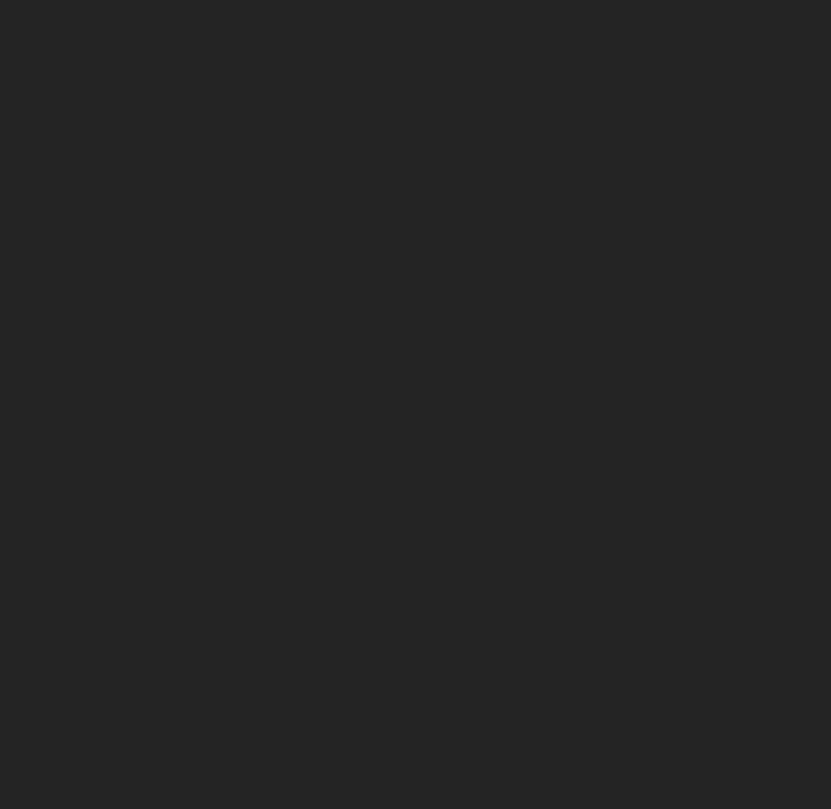
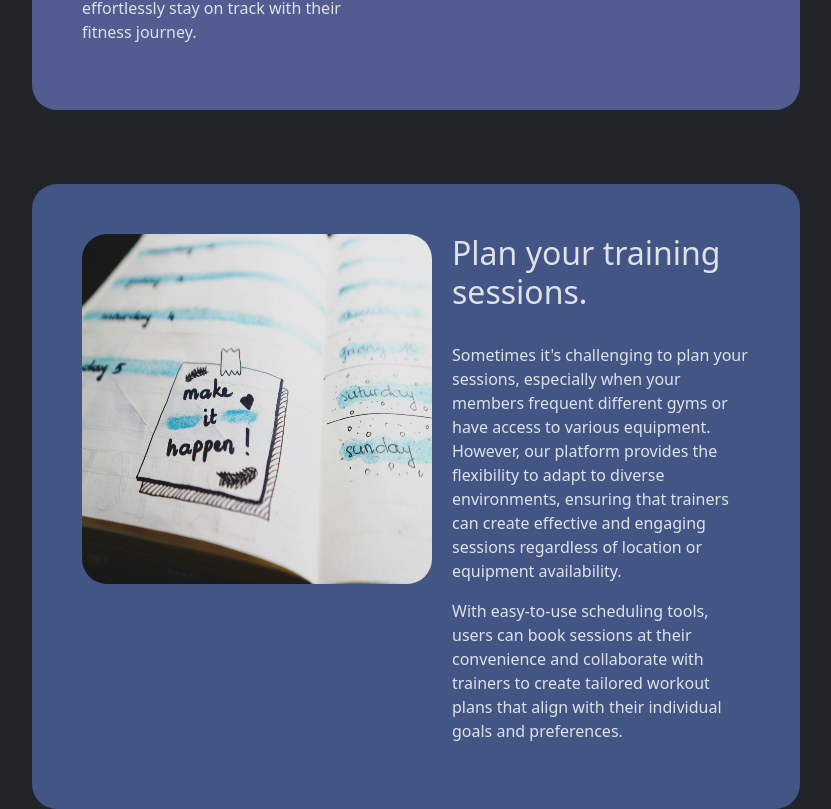
Before and after one commit to CojocaruRares/LatissimusDorsi.NET, a React (Vite) app in the folder licenta_v2.client/: page / in a window 1280 px wide. Shown: the part 2131-2940 px from the top of the page, without its empty margins (224-1055 px from the left). Before the commit the page ends 2056 px from the top, so only its background shows below. Built offline with nearby package versions, Linux system fonts and the light colour scheme; no server answers.

Commit message:
some front end changes

```diff
--- a/licenta_v2.client/src/Home.css
+++ b/licenta_v2.client/src/Home.css
@@ -2,12 +2,13 @@
 
 .hero-image {
     background-image: linear-gradient(rgba(0, 0, 0, 0.5), rgba(0, 0, 0, 0.5)), url("../public/img/home/home.jpg");
-    height: 48vw;
+    height: 100vh;
     background-position: center;
     background-repeat: no-repeat;
     background-size: cover;
     position: relative;
 }
+
 
 .hero-text {
     text-align: center;
@@ -83,34 +84,70 @@
     border-radius:25px;
 }
 
+.plan-session {
+    display: flex;
+    justify-content: space-between;
+    margin-top: 50px;
+    background-color: #435585;
+    width: 60vw;
+    border-radius: 25px;
+    padding: 50px;
+    align-self: center;
+}
 
-@media (max-width: 500px) {
+.planning-image {
+    width: 350px;
+    height: 350px;
+    margin-right: 20px;
+    border-radius: 25px;
+}
+
+
+
+@media (max-width: 1200px) {
     div.hero-text h1 {
         font-size: 1.5rem;
-        margin-top: 100px;
-    }
-
-    div.hero-text p:not(.role) {
-        display:none;
-    }
-}
-
-@media (max-width: 700px) {
-    div.hero-image {
-        height: 100vw;
-
-    }
-
-    div.hero-text h1{
-        font-size:1.5rem;
+        margin-top:120px;
     }
 
     div.hero-text p {
         font-size: 1rem;
     }
 
-    h2.title{
-        font-size:1.4rem;
+}
+@media (max-width: 950px) {
+    div.plan-workout {
+        width: 95vw;
+        flex-direction: column;
+    }
+
+    div.plan-session {
+        width: 95vw;
+        flex-direction: column;
+    }
+
+    div.athlete-comments-container {
+        grid-template-columns: 1fr;
+        gap: 20px;
+        padding: 10px;
+    }
+}
+
+@media (max-width: 700px) {
+    div.hero-image {
+        height: 100vh;
+    }
+
+    div.hero-text h1 {
+        font-size: 1.5rem;
+    }
+
+    div.hero-text p {
+        font-size: 1rem;
+    }
+
+    h2.title {
+        font-size: 1.4rem;
     }
 
     div.athlete-comments-container {
@@ -123,7 +160,7 @@
         font-size: 0.9rem;
     }
 
-    div p.user-type{
+    div p.user-type {
         font-size: 0.7rem;
     }
 
@@ -134,33 +171,53 @@
 
     div.plan-workout {
         width: 95vw;
-        flex-direction:column;
+        flex-direction: column;
     }
 
     div img.workout-image {
         width: 300px;
-        height:300px;
-        margin-left:0px;
+        height: 300px;
+        margin-left: 0px;
     }
 
-    div.workout-text h2{
-        font-size:1.2rem;
+    div.plan-session {
+        width: 95vw;
+        flex-direction: column;
+    }
+
+    div img.planning-image {
+        width: 300px;
+        height: 300px;
+        margin-left: 0px;
+    }
+
+    div.workout-text h2 {
+        font-size: 1.2rem;
     }
 
     div.workout-text p {
         font-size: 0.8rem;
     }
-
 }
 
-@media (max-width: 1200px) {
+@media (max-width: 500px) {
     div.hero-text h1 {
-        font-size: 1.5rem;
-        margin-top:120px;
+        font-size: 1.4rem;
+        margin-top: 100px;
     }
 
     div.hero-text p {
-        font-size: 1rem;
+        font-size: 0.8rem;
     }
 
+    div img.workout-image {
+        width: 240px;
+        height: 240px;
+    }
+
+
+    div img.planning-image {
+        width: 240px;
+        height: 240px;
+    }
 }
--- a/licenta_v2.client/src/Home.jsx
+++ b/licenta_v2.client/src/Home.jsx
@@ -23,6 +23,19 @@ const Home = () => {
     const GotoLogIn = () => {
         navigate('/Login')
     }
+    const [width, setWidth] = useState(window.innerWidth);
+
+    useEffect(() => {
+        const handleResize = () => {
+            setWidth(window.innerWidth);
+        };
+
+        window.addEventListener('resize', handleResize);
+
+        return () => {
+            window.removeEventListener('resize', handleResize);
+        };
+    }, []);
 
     return (
         <div>
@@ -47,7 +60,7 @@ const Home = () => {
                     <img src="../public/img/home/trainer.jpg" className="user-image" alt="img" />
                     <div>
                         <p className="comment-text">&ldquo; LattisimusDorsi.net enables me to craft customizable training programs for users effortlessly.
-                        Its intuitive interface simplifies communication, ensuring seamless interaction with clients.
+                            Its intuitive interface simplifies communication, ensuring seamless interaction with clients.
                             &rdquo;</p>
                         <br></br>
                         <p className="user-type">John, weightlifting trainer.</p>
@@ -79,7 +92,7 @@ const Home = () => {
                 </div>
 
                 <div className="athlete-comment">
-                    <img src="../public/img/home/user3.jpg" className="user-image" alt="img"/>
+                    <img src="../public/img/home/user3.jpg" className="user-image" alt="img" />
                     <div>
                         <p className="comment-text">&ldquo; As a professional athlete, I rely on LattisimusDorsi.net to keep me in peak condition.
                             The trainers behind the platform are experts in their field,
@@ -91,19 +104,35 @@ const Home = () => {
                 </div>
             </div>
             <div className="d-flex justify-content-center">
-            <div className='plan-workout'>
+                <div className='plan-workout'>
                     <div className='workout-text'>
                         <h2>Get the perfect training program.</h2>
                         <br />
                         <p>With the ability to customize factors like RPE (Rate of Perceived Exertion) and reps,
                             trainers can fine-tune workouts to optimize effectiveness and cater to individual fitness levels.</p>
-                        <br/>
+                        <br />
                         <p>It&apos;s not just about providing workouts, it&apos;s about delivering precisely what each user requires to thrive on their fitness journey.</p>
                         <br />
                         <p>Whether it&apos;s delivered via email for convenient access on-the-go or accessed directly on our platform,
                             users can effortlessly stay on track with their fitness journey.</p>
+                    </div>
+                    <img src="../public/img/home/workout.png" className='workout-image' alt="Workout" />
                 </div>
-                <img src="../public/img/home/workout.png" className='workout-image' alt="Workout" />
+            </div>
+            <br/>
+            <div className="d-flex justify-content-center">
+                <div className='plan-session'>
+                    {width > 950 && < img src="../public/img/home/planning.jpg" className='planning-image' alt="Workout" />}
+                    <div className='workout-text'>
+                        <h2>Plan your training sessions.</h2>
+                        <br />
+                        <p>Sometimes it&apos;s challenging to plan your sessions, especially when your members frequent different gyms or have access to various equipment.
+                            However, our platform provides the flexibility to adapt to diverse environments,
+                            ensuring that trainers can create effective and engaging sessions regardless of location or equipment availability.</p>
+                        <p>With easy-to-use scheduling tools, users can book sessions at their convenience and collaborate with trainers to create tailored
+                            workout plans that align with their individual goals and preferences.</p>
+                    </div>
+                    {width <= 950 && < img src="../public/img/home/planning.jpg" className='planning-image' alt="Workout" />}
                 </div>
             </div>
 
--- a/licenta_v2.client/src/components/TrainerLogic/TrainerProfile.css
+++ b/licenta_v2.client/src/components/TrainerLogic/TrainerProfile.css
@@ -34,6 +34,14 @@
     margin: 100px;
 }
 
+@media (max-width:950px) and (min-width:700px) {
+
+    img.rounded-image-trainer {
+        width: 200px;
+        height: 200px;
+    }
+}
+
 @media (max-width:700px) {
 
     img.rounded-image-trainer {
@@ -41,11 +49,3 @@
         height: 150px;
     }
 }
-
-@media (max-width:950px) and (min-width:700px) {
-
-    img.rounded-image-trainer {
-        width: 200px;
-        height: 200px;
-    }
-}
--- a/licenta_v2.client/src/components/UserLogic/TrainingSession.css
+++ b/licenta_v2.client/src/components/UserLogic/TrainingSession.css
@@ -94,13 +94,7 @@
     font-size:1.3rem;
 }
 
-@media (max-width:700px){
-    div.session-container {
-        padding: 40px;
-        padding-left: 60px;
-        padding-right: 60px;
-    }
-}
+
 
 @media (max-width: 1000px){
     div.user-session-data{
@@ -117,3 +111,11 @@
         font-size:1rem;
     }
 }
+
+@media (max-width:700px) {
+    div.session-container {
+        padding: 40px;
+        padding-left: 60px;
+        padding-right: 60px;
+    }
+}
--- a/licenta_v2.client/src/components/UserLogic/UserProfile.css
+++ b/licenta_v2.client/src/components/UserLogic/UserProfile.css
@@ -68,31 +68,7 @@
 }
 
 
-@media (max-width:700px){
-    div.profile-container{
-        padding:20px;
-        width:350px;
-    }
 
-    img.rounded-image{
-        width: 150px;
-        height: 150px;
-    }
-
-    div.profile-info{
-        flex-direction:column;
-        gap:40px;
-    }
-
-    p.name {
-        font-size: 1.2rem;
-        margin-bottom: 5px;
-    }
-
-    div.profile-details {
-        font-size: 1rem;
-    }
-}
 
 @media (max-width:950px) and (min-width:700px) {
     div.profile-container {
@@ -118,3 +94,29 @@
         font-size: 1.1rem;
     }
 }
+
+@media (max-width:700px) {
+    div.profile-container {
+        padding: 20px;
+        width: 350px;
+    }
+
+    img.rounded-image {
+        width: 150px;
+        height: 150px;
+    }
+
+    div.profile-info {
+        flex-direction: column;
+        gap: 40px;
+    }
+
+    p.name {
+        font-size: 1.2rem;
+        margin-bottom: 5px;
+    }
+
+    div.profile-details {
+        font-size: 1rem;
+    }
+}
```
Also changed, not shown: licenta_v2.client/public/img/home/planning.jpg (added).
